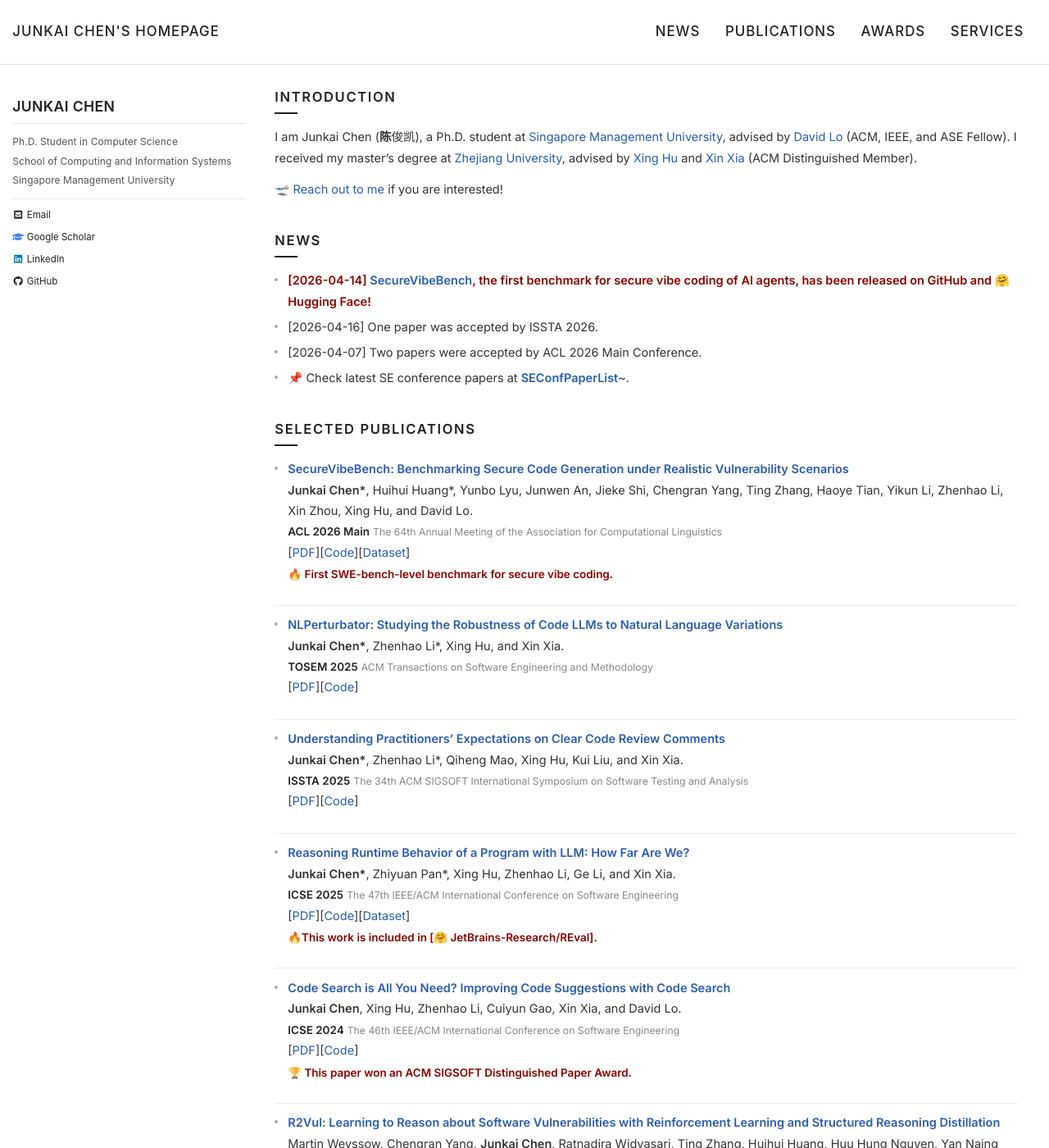
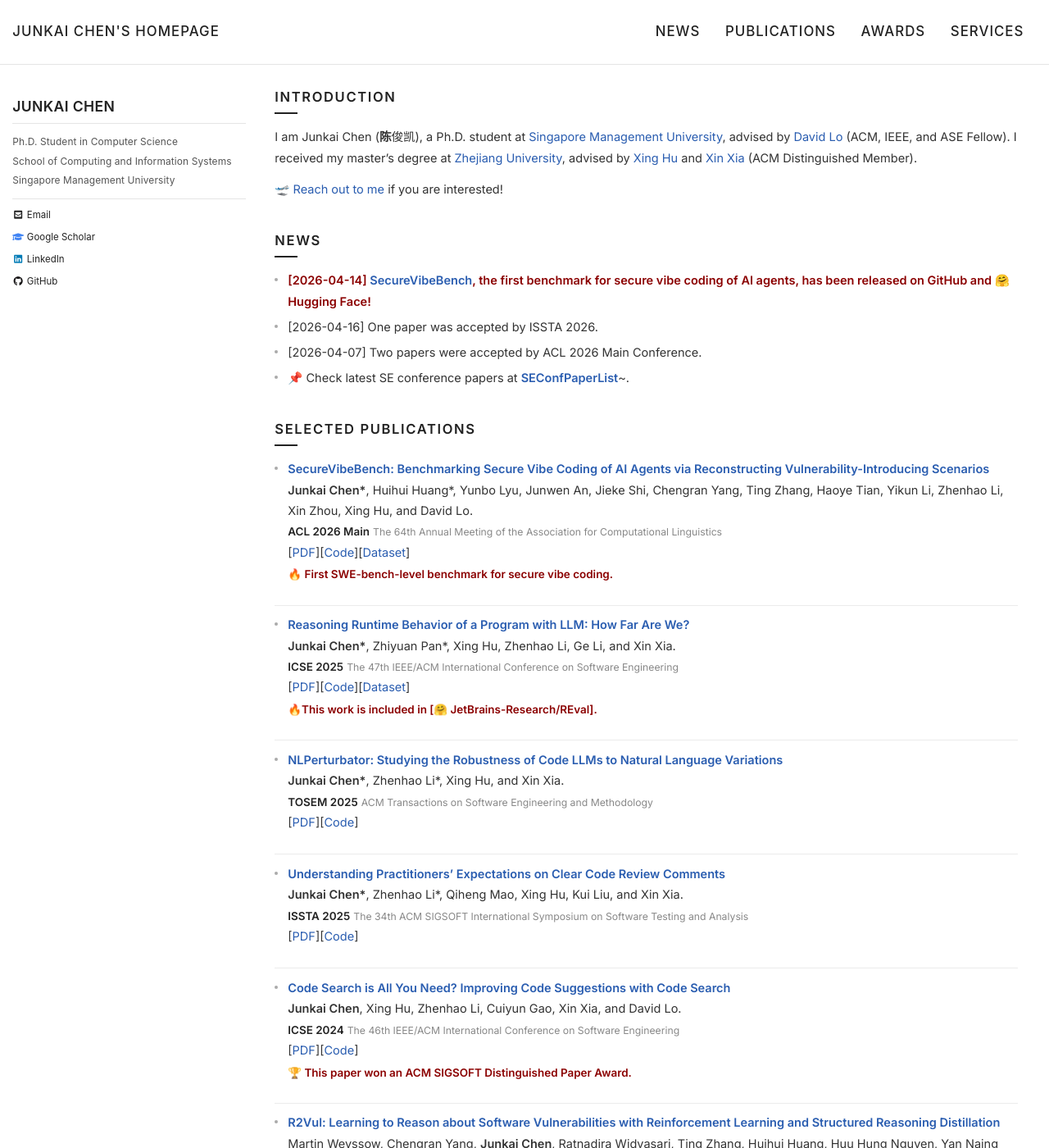
Before and after one commit to chen-junkai/chen-junkai.github.io, a Jekyll site: the page built from index.md, in a window 1280 px wide and 1400 px high. Shown: the whole window at 82% size. Built offline with Jekyll 4.4.1, drawn with Linux system fonts in a browser that asks for light colours; nearby versions of some CDN libraries; our own code applies the rules of GitHub Pages for plain Markdown files; some of the changed lines change nothing that is shown.

Commit message:
Update publication entries in index.md to reflect new title and add a new publication, enhancing the overall presentation and information accuracy.

```diff
--- a/index.md
+++ b/index.md
@@ -1,7 +1,6 @@
 ---
 layout: single
 author_profile: true
-title: " "
 ---
 
 # Introduction
@@ -26,11 +25,17 @@ I am Junkai Chen (**陈**俊凯), a Ph.D. student at [Singapore Management Unive
 
 # Selected Publications
 
-- [**SecureVibeBench: Benchmarking Secure Code Generation under Realistic Vulnerability Scenarios**](https://www.arxiv.org/abs/2509.22097)<br/>
+- [**SecureVibeBench: Benchmarking Secure Vibe Coding of AI Agents via Reconstructing Vulnerability-Introducing Scenarios**](https://www.arxiv.org/abs/2509.22097)<br/>
   **Junkai Chen\***, Huihui Huang\*, Yunbo Lyu, Junwen An, Jieke Shi, Chengran Yang, Ting Zhang, Haoye Tian, Yikun Li, Zhenhao Li, Xin Zhou, Xing Hu, and David Lo.<br/>
   <span class="pub-venue">ACL 2026 Main</span> <span class="pub-venue-full">The 64th Annual Meeting of the Association for Computational Linguistics</span><br/>
   [<a href="https://www.arxiv.org/pdf/2509.22097" target="_blank">PDF</a>][<a href="https://github.com/iCSawyer/SecureVibeBench" target="_blank">Code</a>][<a href="https://huggingface.co/datasets/iCSawyer/SecureVibeBench" target="_blank">Dataset</a>]
   <span class="pub-note">🔥 First SWE-bench-level benchmark for secure vibe coding.</span>
+
+- [**Reasoning Runtime Behavior of a Program with LLM: How Far Are We?**](https://dl.acm.org/doi/10.1109/ICSE55347.2025.00012)<br/>
+  **Junkai Chen\***, Zhiyuan Pan\*, Xing Hu, Zhenhao Li, Ge Li, and Xin Xia.<br/>
+  <span class="pub-venue">ICSE 2025</span> <span class="pub-venue-full">The 47th IEEE/ACM International Conference on Software Engineering</span><br/>
+  [<a href="https://arxiv.org/pdf/2403.16437.pdf" target="_blank">PDF</a>][<a href="https://github.com/r-eval/r-eval.github.io" target="_blank">Code</a>][<a href="https://huggingface.co/datasets/JetBrains-Research/REval" target="_blank">Dataset</a>]<br/>
+  <span class="pub-note">🔥This work is included in <a href="https://huggingface.co/datasets/JetBrains-Research/REval">[🤗 JetBrains-Research/REval]</a>.</span>
 
 - [**NLPerturbator: Studying the Robustness of Code LLMs to Natural Language Variations**](https://dl.acm.org/doi/10.1145/3745764)<br/>
   **Junkai Chen\***, Zhenhao Li\*, Xing Hu, and Xin Xia.<br/>
@@ -41,12 +46,6 @@ I am Junkai Chen (**陈**俊凯), a Ph.D. student at [Singapore Management Unive
   **Junkai Chen\***, Zhenhao Li\*, Qiheng Mao, Xing Hu, Kui Liu, and Xin Xia.<br/>
   <span class="pub-venue">ISSTA 2025</span> <span class="pub-venue-full">The 34th ACM SIGSOFT International Symposium on Software Testing and Analysis</span><br/>
   [<a href="https://arxiv.org/pdf/2410.06515" target="_blank">PDF</a>][<a href="https://github.com/iCSawyer/ClearCRC" target="_blank">Code</a>]
-
-- [**Reasoning Runtime Behavior of a Program with LLM: How Far Are We?**](https://dl.acm.org/doi/10.1109/ICSE55347.2025.00012)<br/>
-  **Junkai Chen\***, Zhiyuan Pan\*, Xing Hu, Zhenhao Li, Ge Li, and Xin Xia.<br/>
-  <span class="pub-venue">ICSE 2025</span> <span class="pub-venue-full">The 47th IEEE/ACM International Conference on Software Engineering</span><br/>
-  [<a href="https://arxiv.org/pdf/2403.16437.pdf" target="_blank">PDF</a>][<a href="https://github.com/r-eval/r-eval.github.io" target="_blank">Code</a>][<a href="https://huggingface.co/datasets/JetBrains-Research/REval" target="_blank">Dataset</a>]<br/>
-  <span class="pub-note">🔥This work is included in <a href="https://huggingface.co/datasets/JetBrains-Research/REval">[🤗 JetBrains-Research/REval]</a>.</span>
 
 - [**Code Search is All You Need? Improving Code Suggestions with Code Search**](https://dl.acm.org/doi/10.1145/3597503.3639085)<br/>
   **Junkai Chen**, Xing Hu, Zhenhao Li, Cuiyun Gao, Xin Xia, and David Lo.<br/>
```
